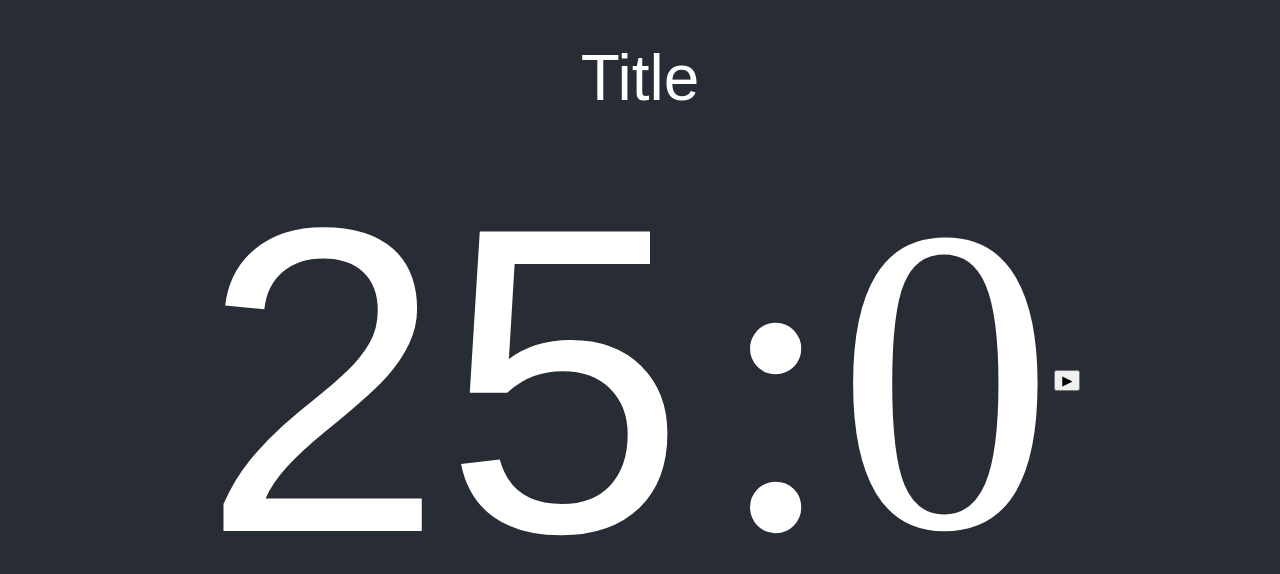
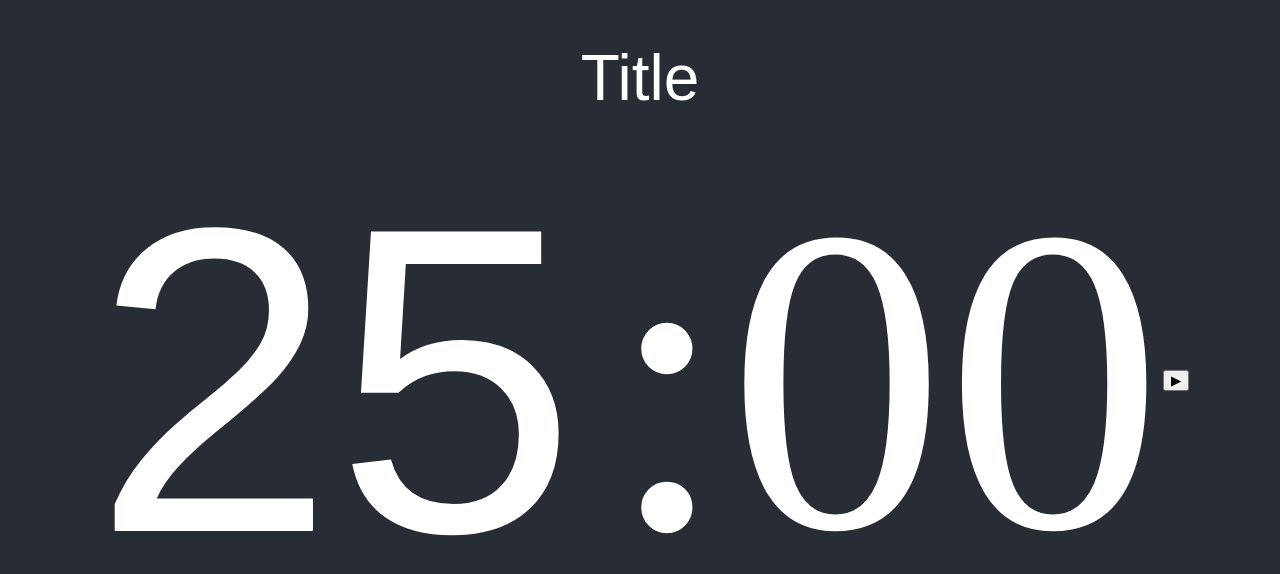
Before and after one commit to lb-/mtg-timer, a React (Create React App) app: page / in a window 1280 px wide. Shown: the top 574 px of the page. Built offline with nearby package versions, Linux system fonts and the light colour scheme; a web font is replaced by a local one.

Commit message:
pad numbers in timer

```diff
--- a/src/Timer.js
+++ b/src/Timer.js
@@ -39,10 +39,10 @@ const Timer = ({ minutes = 0, seconds = 0 }) => {
       <input
         className="Timer-minutes"
         onChange={onChangeMinutes(setMinutes)}
-        value={min}
+        value={`${min}`.padStart(2, '0')}
       />
       <span className="Timer-spacer">:</span>
-      <span className="Timer-seconds">{sec}</span>
+      <span className="Timer-seconds">{`${sec}`.padStart(2, '0')}</span>
       <button onClick={() => setActive(!active)}>
         {active ? PAUSE_SYMBOL : PLAY_SYMBOL}
       </button>
```
